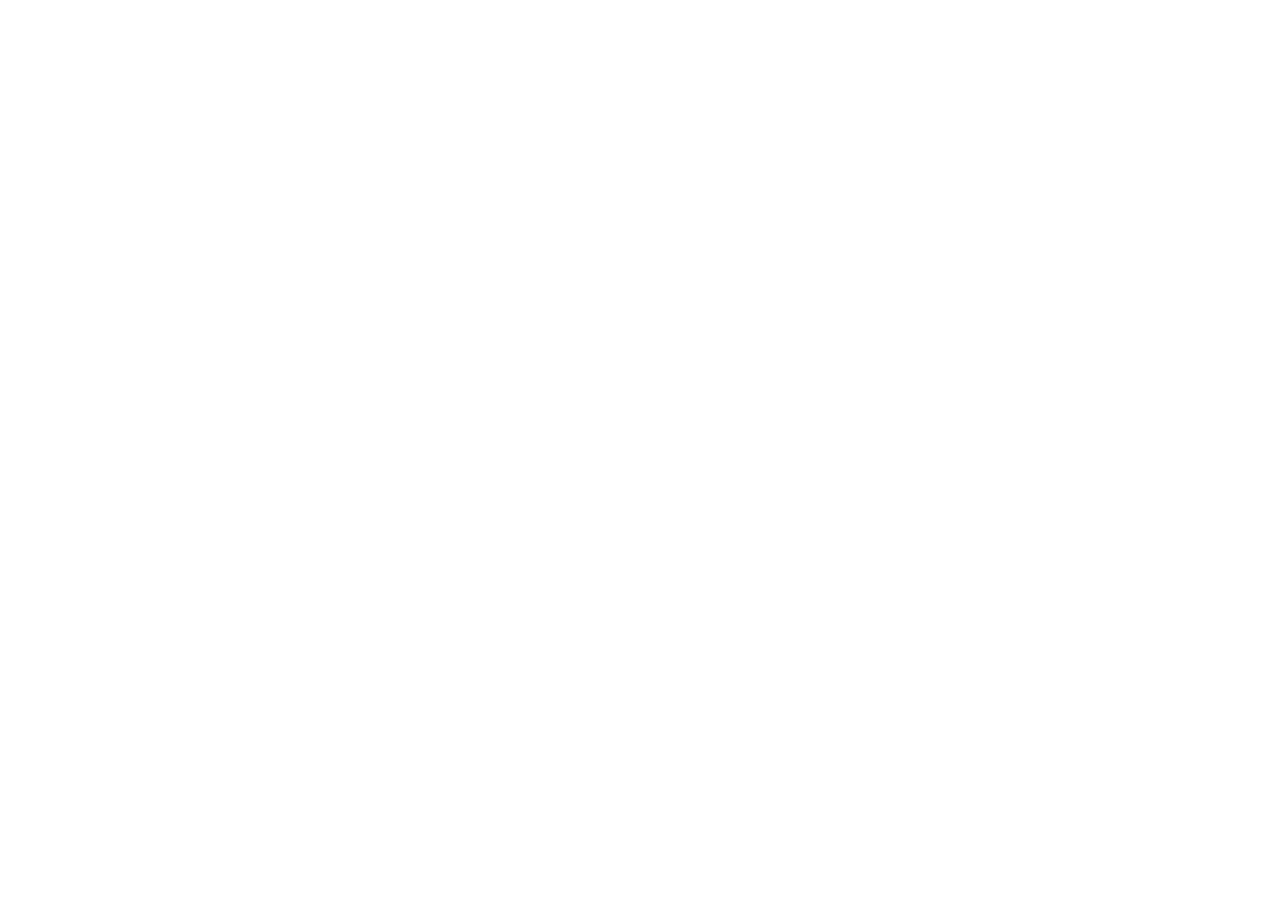
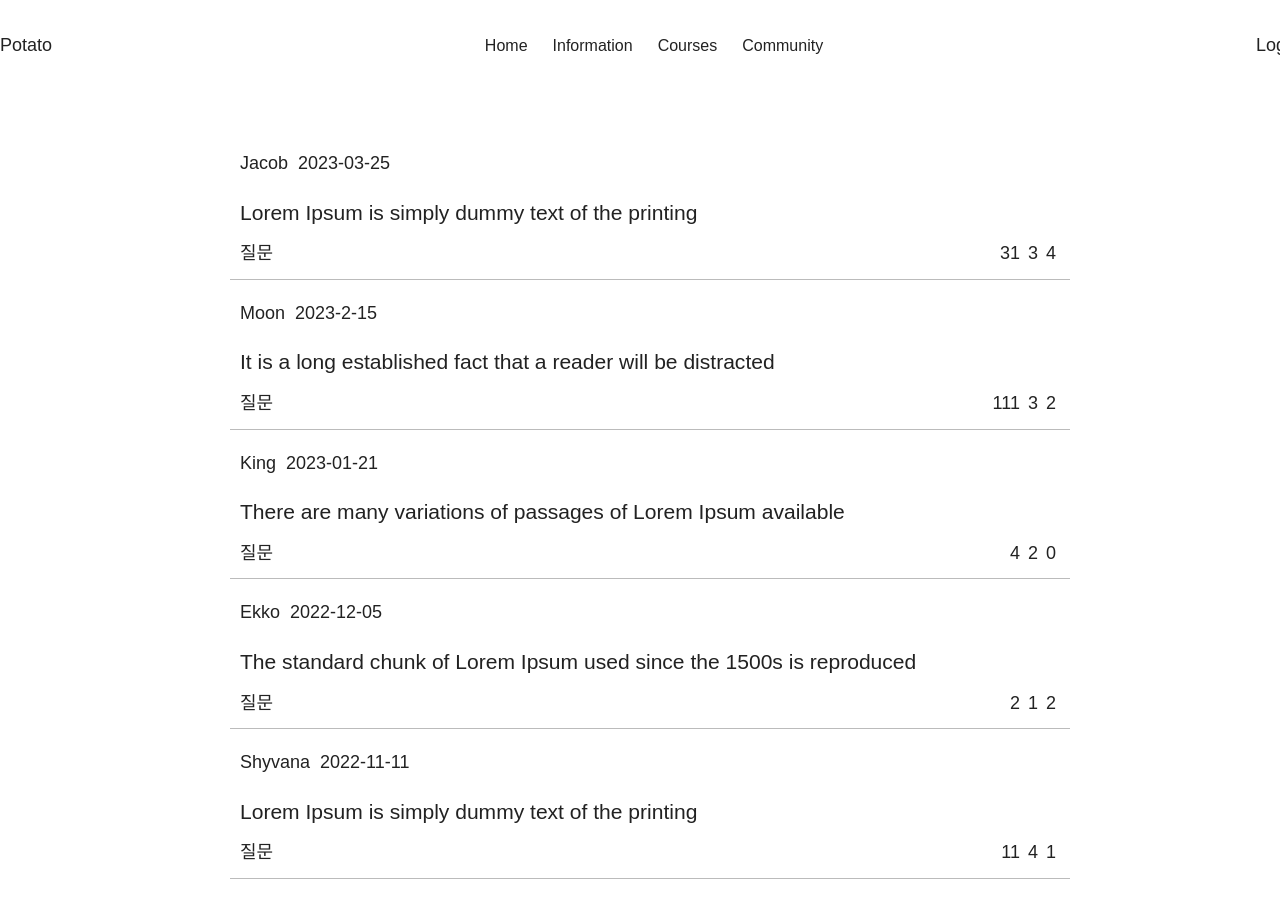
Before and after one commit to moon18004/potato, a plain HTML site: page community/index.html in a window 1280 px wide. Before the commit the page ends 800 px from the top, so only its background shows below. Drawn offline with Linux system fonts and the light colour scheme; some icons are missing; a web font is replaced by a local one.

Commit message:
community

```diff
--- a/community/index.html
+++ b/community/index.html
@@ -4,9 +4,42 @@
   <meta charset="UTF-8">
   <meta http-equiv="X-UA-Compatible" content="IE=edge">
   <meta name="viewport" content="width=device-width, initial-scale=1.0">
+  <link rel="stylesheet" href="../style.css">
+  <script src="../js/community.js" type="module"></script>
   <title>Document</title>
 </head>
 <body>
+  <div class="container">
+    <header>
+      <div class="header-inner">
+        <div class="logo">
+          <a href="#"><img src="">Potato</a>
+        </div>
+        <div class="gnb">
+          <a href="#feature1">Home</a>
+          <a href="#feature2">Information</a>
+          <a href="#feature3">Courses</a>
+          <a href="#feature4">Community</a>
+        </div>
+        <div class="login">
+          <a href="">Login</a>
+        </div>
+      </div>
 
+      <div class="trigger"></div>
+    </header>
+    <section class="posts">
+      <!-- <div class="post">
+        <a href="">
+          <p class="name">Moon - <span class="date">2022.03.12</span></p>
+          <h3 class="title">질문있습니다.</h3>
+          <div class="post-bottom">
+            <p class="category">질문</p>
+            <p class="amount"><span class="views">22</span><span class="comments">3</span><span class="likes">1</span></p>
+          </div>
+        </a>
+      </div> -->
+    </section>
+  </div>
 </body>
 </html>
--- /dev/null
+++ b/community/posts.json
@@ -0,0 +1,57 @@
+[
+  {
+    "id" : "1",
+    "author": "Jacob",
+    "date" : "2023-03-25",
+    "title" : "Lorem Ipsum is simply dummy text of the printing",
+    "text" :  "Lorem Ipsum has been the industry's standard dummy text ever since the 1500s, when an unknown printer took a galley of type and scrambled it to make a type specimen book. It has survived not only five centuries, but also the leap into electronic typesetting, remaining essentially unchanged. It was popularised in the 1960s with the release of Letraset sheets containing Lorem Ipsum passages, and more recently with desktop publishing software like Aldus PageMaker including versions of Lorem Ipsum.",
+    "category" : "질문",
+    "views" : "31",
+    "comments" : "3",
+    "likes" : "4"
+  },
+  {
+    "id" : "2",
+    "author": "Moon",
+    "date" : "2023-2-15",
+    "title" : "It is a long established fact that a reader will be distracted",
+    "text" :  "Lorem Ipsum has been the industry's standard dummy text ever since the 1500s, when an unknown printer took a galley of type and scrambled it to make a type specimen book. It has survived not only five centuries, but also the leap into electronic typesetting, remaining essentially unchanged. It was popularised in the 1960s with the release of Letraset sheets containing Lorem Ipsum passages, and more recently with desktop publishing software like Aldus PageMaker including versions of Lorem Ipsum.",
+    "category" : "질문",
+    "views" : "111",
+    "comments" : "3",
+    "likes" : "2"
+  },
+  {
+    "id" : "3",
+    "author": "King",
+    "date" : "2023-01-21",
+    "title" : "There are many variations of passages of Lorem Ipsum available",
+    "text" :  "Lorem Ipsum has been the industry's standard dummy text ever since the 1500s, when an unknown printer took a galley of type and scrambled it to make a type specimen book. It has survived not only five centuries, but also the leap into electronic typesetting, remaining essentially unchanged. It was popularised in the 1960s with the release of Letraset sheets containing Lorem Ipsum passages, and more recently with desktop publishing software like Aldus PageMaker including versions of Lorem Ipsum.",
+    "category" : "질문",
+    "views" : "4",
+    "comments" : "2",
+    "likes" : "0"
+  },
+  {
+    "id" : "4",
+    "author": "Ekko",
+    "date" : "2022-12-05",
+    "title" : "The standard chunk of Lorem Ipsum used since the 1500s is reproduced",
+    "text" :  "Lorem Ipsum has been the industry's standard dummy text ever since the 1500s, when an unknown printer took a galley of type and scrambled it to make a type specimen book. It has survived not only five centuries, but also the leap into electronic typesetting, remaining essentially unchanged. It was popularised in the 1960s with the release of Letraset sheets containing Lorem Ipsum passages, and more recently with desktop publishing software like Aldus PageMaker including versions of Lorem Ipsum.",
+    "category" : "질문",
+    "views" : "2",
+    "comments" : "1",
+    "likes" : "2"
+  },
+  {
+    "id" : "5",
+    "author": "Shyvana",
+    "date" : "2022-11-11",
+    "title" : "Lorem Ipsum is simply dummy text of the printing",
+    "text" :  "Lorem Ipsum has been the industry's standard dummy text ever since the 1500s, when an unknown printer took a galley of type and scrambled it to make a type specimen book. It has survived not only five centuries, but also the leap into electronic typesetting, remaining essentially unchanged. It was popularised in the 1960s with the release of Letraset sheets containing Lorem Ipsum passages, and more recently with desktop publishing software like Aldus PageMaker including versions of Lorem Ipsum.",
+    "category" : "질문",
+    "views" : "11",
+    "comments" : "4",
+    "likes" : "1"
+  }
+]
--- /dev/null
+++ b/js/ExternalServices.js
@@ -0,0 +1,19 @@
+
+
+async function convertToJson(res) {
+  let json = await res.json();
+  if (res.ok) {
+    return json;
+  } else {
+    throw { name: "servicesError", message: json };
+  }
+}
+
+export default class ExternalServices{
+  constructor(url){
+    this.url = url
+  }
+  getDate(){
+    return fetch(this.url).then(convertToJson).then((data)=> data);
+  }
+}
--- /dev/null
+++ b/js/community.js
@@ -0,0 +1,9 @@
+import ExternalServices from "./ExternalServices.js";
+import PostList from './postList.js';
+
+const url = '../community/posts.json';
+const source = new ExternalServices(url);
+const element = document.querySelector(".posts");
+const postList = new PostList(source, element);
+
+postList.init();
--- /dev/null
+++ b/js/postList.js
@@ -0,0 +1,28 @@
+import { loadTemplate, renderList } from './utils.js';
+
+export default class PostList{
+  constructor(source, element){
+    this.source = source;
+    this.element = element;
+  }
+
+  async init(){
+    const list = await this.source.getDate();
+    const template = await loadTemplate("../templates/postBox.html");
+    // console.log(list);
+    renderList(this.element, template, list, this.prepareTemplate, true);
+
+  }
+
+  prepareTemplate(template, post) {
+    template.querySelector(".name").innerHTML = post.author;
+    template.querySelector(".date").innerHTML = post.date;
+    template.querySelector(".title").innerHTML += post.title;
+    template.querySelector(".category").innerHTML = post.category;
+    template.querySelector(".views").innerHTML = post.views;
+    template.querySelector(".comments").innerHTML = post.comments;
+    template.querySelector(".likes").innerHTML = post.likes;
+
+    return template;
+  }
+}
--- /dev/null
+++ b/js/utils.js
@@ -0,0 +1,28 @@
+export async function loadTemplate(path) {
+  const data = await fetch(path);
+  const template = await data.text();
+
+  const newTemplate = document.createElement("template");
+  newTemplate.innerHTML = template;
+
+  return newTemplate;
+}
+
+export function renderList(ul, template, list, hydrateFunction, clear) {
+  // Empty the list if the list should be emptied
+  if (clear) ul.innerHTML = "";
+  console.log(list);
+  list.forEach((item) => {
+    renderwithTemplate(ul, template, item, hydrateFunction);
+  });
+}
+
+export function renderwithTemplate(parent_node, template, data, callback) {
+  let copy = template.content.cloneNode(true);
+
+  if (callback) {
+    copy = callback(copy, data);
+  }
+
+  parent_node.appendChild(copy);
+}
--- a/style.css
+++ b/style.css
@@ -84,3 +84,31 @@ header.active {
   margin: 10px;
   font-size: 16px;
 }
+
+.posts{
+  width: 1300px;
+  margin: auto;
+}
+.post{
+  padding: 0 10px 0 10px;
+  width: 840px;
+  margin: auto;
+  border-bottom: 1px solid rgb(187, 187, 187);
+}
+.name {
+  margin-right: 10px;
+}
+.name, .title, .post-bottom p{
+  margin-bottom: 10px;
+  margin-left:
+}
+.post-bottom{
+  display: flex;
+  justify-content: space-between;
+}
+.post-bottom p{
+  margin-top: 0;
+}
+.amount span{
+  margin: 0 4px 0 4px;
+}
--- /dev/null
+++ b/templates/postBox.html
@@ -0,0 +1,10 @@
+<div class="post">
+  <a href="">
+    <p><span class="name"></span><span class="date"></span></p>
+    <h3 class="title"></h3>
+    <div class="post-bottom">
+      <p class="category"></p>
+      <p class="amount"><span class="views"></span><span class="comments"></span><span class="likes"></span></p>
+    </div>
+  </a>
+</div>
```
Also changed, not shown: 1 other file.
